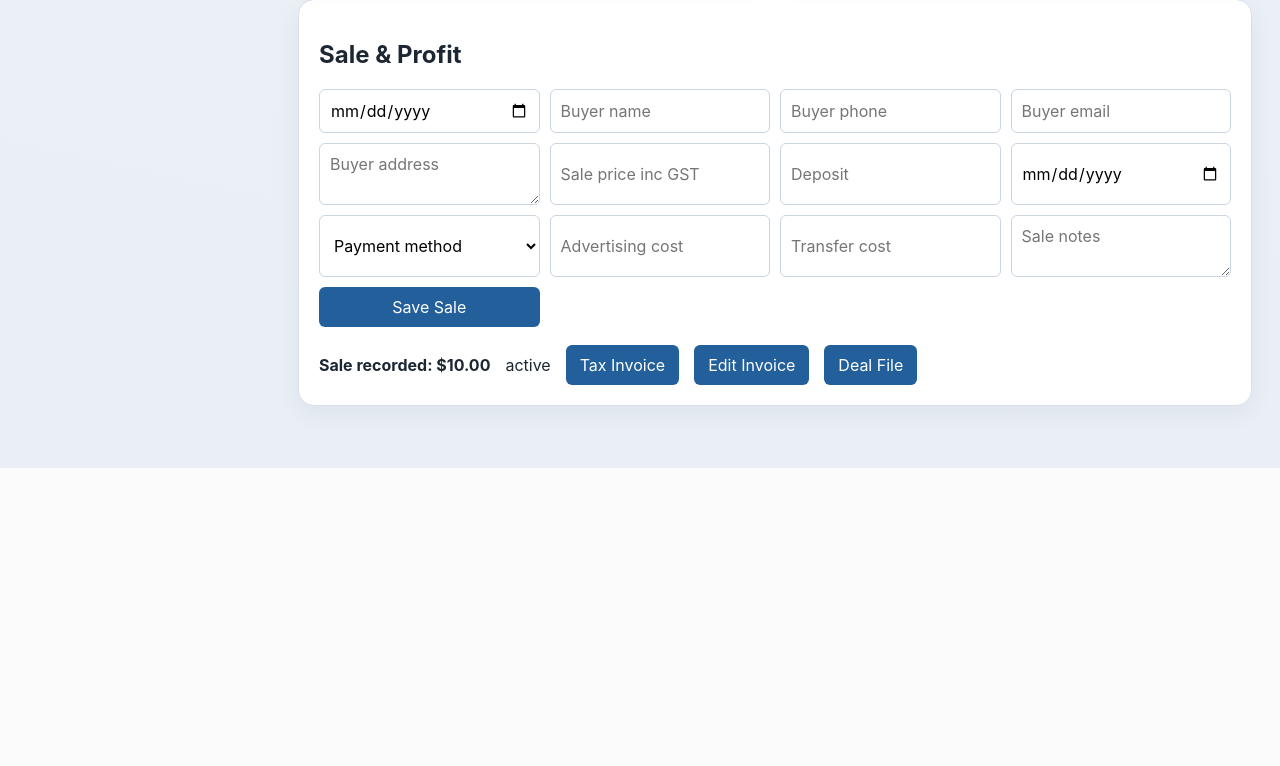
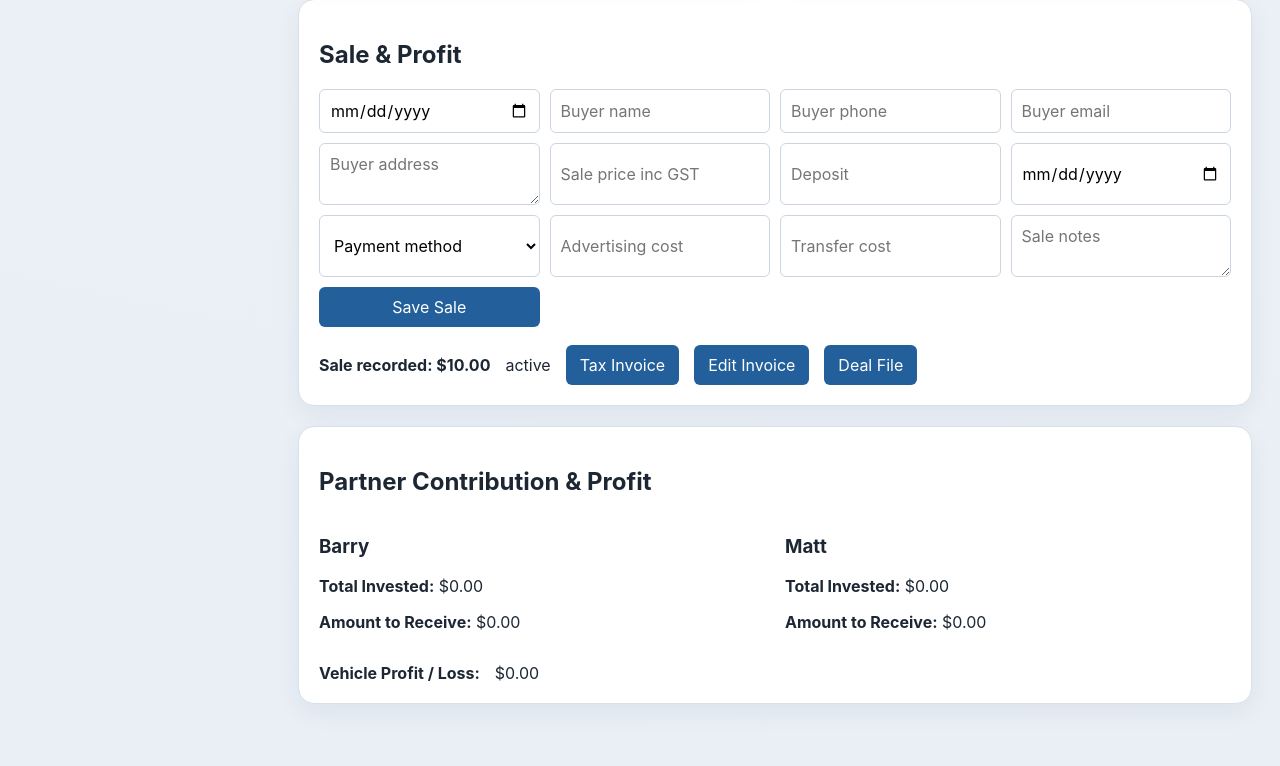
Before and after one commit to BarryBAM/BAMDealerEnterprise, a Flask app: page /vehicles/1 in a window 1280 px wide. Shown: the part 3953-4719 px from the top of the page. Before the commit the page ends 4421 px from the top, so only its background shows below. Run offline with Flask 3, Linux system fonts and the light colour scheme; the visitor is signed in with stand-in values (Sample User, id 1); tables that the repository leaves empty hold one stand-in row (values such as "Sample post"); grey boxes marked "Sample" are stand-in pictures.

Commit message:
Add partner contribution display

```diff
--- a/app/templates/vehicle_detail.html
+++ b/app/templates/vehicle_detail.html
@@ -178,4 +178,25 @@
   </form>
   {% if sale %}<div class="sale-summary"><strong>Sale recorded: {{ sale.sale_price_inc_gst|money }}</strong><span class="badge">{{ sale.invoice_status or 'Draft' }}</span><a class="button" href="{{ url_for('sale_invoice', vehicle_id=vehicle.id) }}" target="_blank">Tax Invoice</a><a class="button" href="{{ url_for('sale_invoice_edit', vehicle_id=vehicle.id) }}">Edit Invoice</a><a class="button" href="{{ url_for('deal_file', vehicle_id=vehicle.id) }}">Deal File</a></div>{% endif %}
 </section>
+<section id="partner-contributions" class="panel">
+  <h2>Partner Contribution & Profit</h2>
+
+  <div class="workspace-two-column">
+    <div>
+      <h3>Barry</h3>
+      <p><strong>Total Invested:</strong> {{ barry_invested|money }}</p>
+      <p><strong>Amount to Receive:</strong> {{ barry_receives|money }}</p>
+    </div>
+
+    <div>
+      <h3>Matt</h3>
+      <p><strong>Total Invested:</strong> {{ matt_invested|money }}</p>
+      <p><strong>Amount to Receive:</strong> {{ matt_receives|money }}</p>
+    </div>
+  </div>
+
+  <div class="sale-summary">
+    <strong>Vehicle Profit / Loss:</strong> {{ vehicle_profit|money }}
+  </div>
+</section>
 {% endblock %}
```
